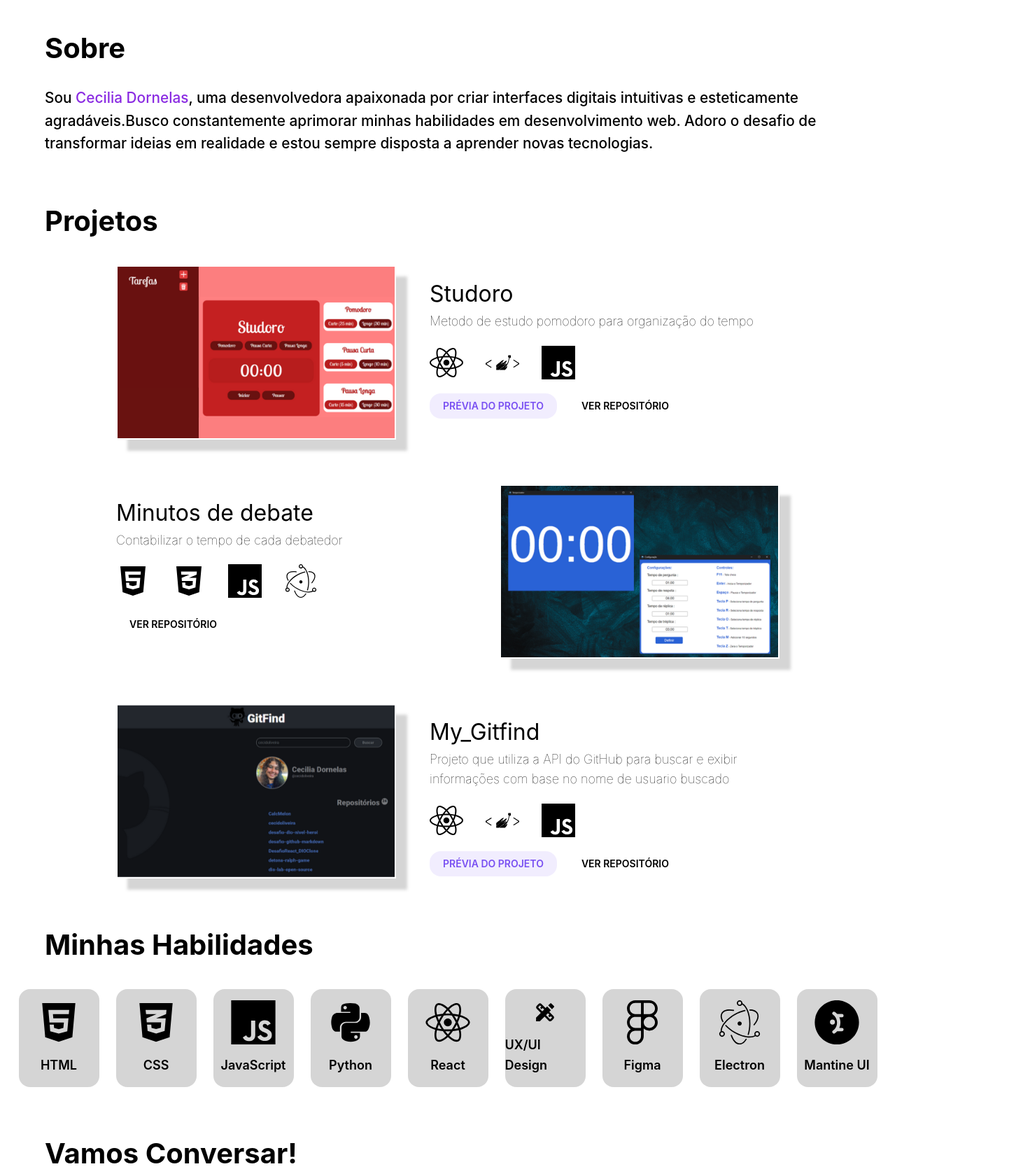
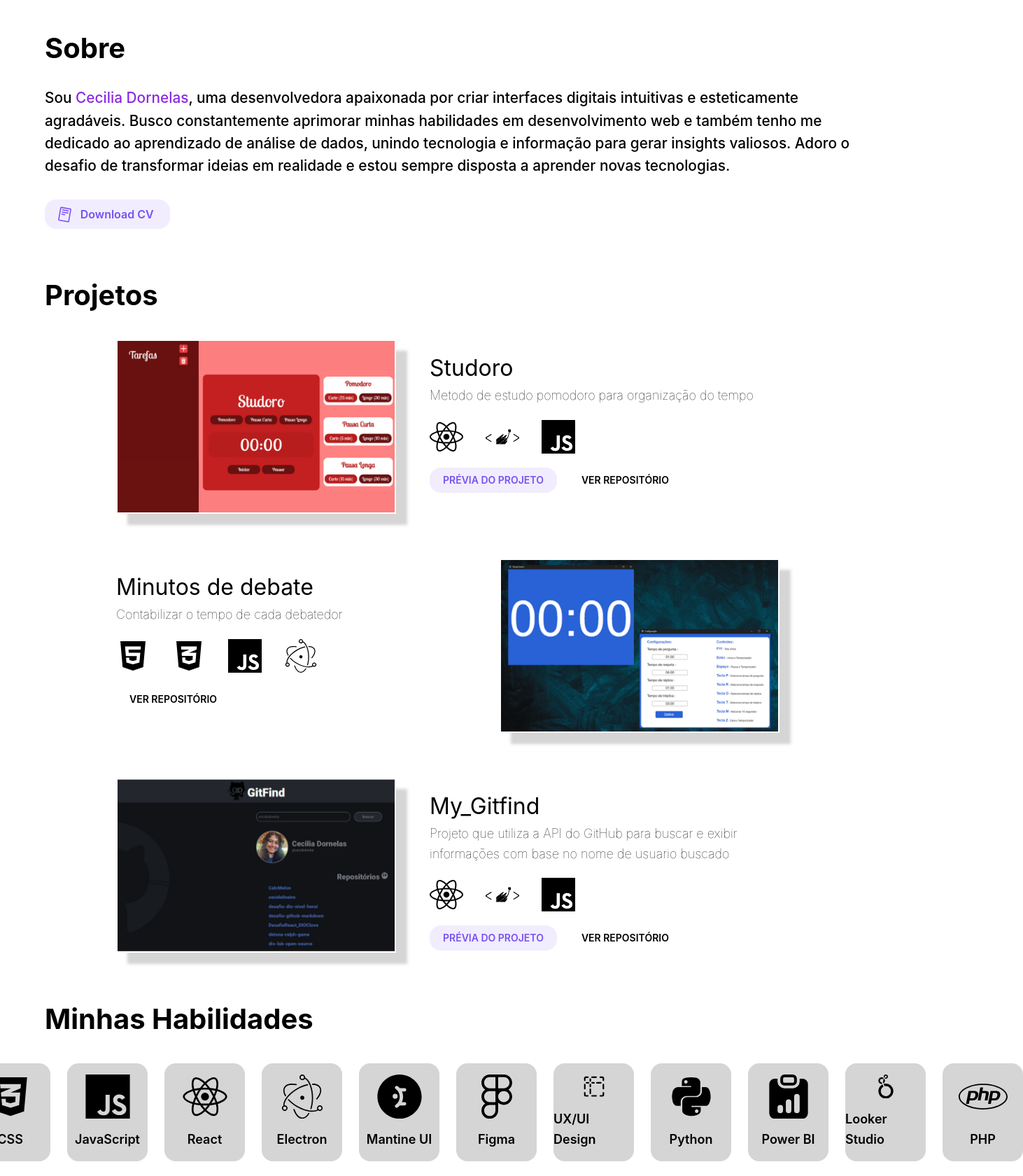
Before and after one commit to cecidoliveira/cecis-portfolio, a React (Vite) app: page / in a window 1280 px wide. Shown: the part 580-2260 px from the top of the page at 70% size, 1462 px wide, since content can reach past the window. Built offline with nearby package versions, Linux system fonts and the light colour scheme.

Commit message:
[feat] update skills and add link download cv

```diff
--- a/src/componentes/sectionAbout/SectionAbout.jsx
+++ b/src/componentes/sectionAbout/SectionAbout.jsx
@@ -1,16 +1,39 @@
-import { Container, Text } from "@mantine/core";
+import { Button, Container, Space, Text } from "@mantine/core";
 import classes from "./sectionAbout.module.css";
+import { PiReadCvLogo } from "react-icons/pi";
 
 const SectionAbout = () => {
+
+    const handleDownload = () => {
+        const link = document.createElement('a');
+        link.href = '/Curriculo_Cecilia.pdf';
+        link.download = 'Curriculo_Cecilia.pdf';
+        document.body.appendChild(link);
+        link.click();
+        document.body.removeChild(link);
+    };
 
     return(
         <Container fluid id="about" className={classes.containerAbout}>
             <h2 className={classes.title} >Sobre</h2>
-            <Text mt={24} className={classes.description}>Sou <span className={classes.highlights}>Cecilia Dornelas</span>, uma desenvolvedora apaixonada por criar interfaces digitais
-                intuitivas e esteticamente agradáveis.Busco constantemente aprimorar minhas habilidades
-                em desenvolvimento web. Adoro o desafio de transformar ideias em realidade e estou sempre
-                disposta a aprender novas tecnologias.
+            <Text mt={24} className={classes.description}>Sou <span className={classes.highlights}>Cecilia Dornelas</span>,
+            uma desenvolvedora apaixonada por criar interfaces digitais intuitivas e esteticamente
+            agradáveis. Busco constantemente aprimorar minhas habilidades em desenvolvimento web e
+            também tenho me dedicado ao aprendizado de análise de dados, unindo tecnologia e
+            informação para gerar insights valiosos. Adoro o desafio de transformar ideias em
+            realidade e estou sempre disposta a aprender novas tecnologias.
             </Text>
+            <Space h="xl"/>
+            <Button
+                target="_blank"
+                variant='light'
+                color="violet"
+                radius='lg'
+                size="md"
+                leftSection={<PiReadCvLogo size={25} />}
+                className={classes.links}
+                onClick={handleDownload}
+            > Download CV</Button>
         </Container>
     );
 }
--- a/src/componentes/sectionAbout/SectionAbout.module.css
+++ b/src/componentes/sectionAbout/SectionAbout.module.css
@@ -14,6 +14,10 @@
 }
 
 .highlights{
+    color: #8a2be2;
+}
+
+.links:hover{
     color: #8a2be2;
 }
 
@@ -43,4 +47,9 @@
     .description{
         font-size: 1rem;
     }
+
+    .links{
+        font-size: 0.8rem;
+        padding: 0 1rem;
+    }
 }
--- a/src/componentes/sectionContact/SectionContact.jsx
+++ b/src/componentes/sectionContact/SectionContact.jsx
@@ -46,7 +46,7 @@ const SectionContact = () => {
                 <Flex align='center' justify='center' className={classes.cardContact}>
                     <ActionIcon
                         component="a"
-                        href="mailto:ceciliadornelas.pb@gmail.com"
+                        href="mailto:cecidoliveira.pb@gmail.com"
                         target="_blank"
                         variant="transparent"
                         color="default"
--- a/src/componentes/sectionHardSkills/SectionHardSkills.jsx
+++ b/src/componentes/sectionHardSkills/SectionHardSkills.jsx
@@ -1,8 +1,9 @@
 import { Container, Flex } from "@mantine/core";
 import classes from "./sectionHardSkills.module.css";
-import { FaReact, FaHtml5, FaCss3Alt, FaPython, FaFigma } from "react-icons/fa";
-import { SiJavascript, SiElectron, SiMantine } from "react-icons/si";
-import { MdDesignServices } from "react-icons/md";
+import { FaReact, FaHtml5, FaCss3Alt, FaPython, FaFigma, FaPhp } from "react-icons/fa";
+import { GoProjectTemplate } from "react-icons/go";
+import { SiJavascript, SiElectron, SiMantine, SiLooker } from "react-icons/si";
+import { BsFillClipboardDataFill } from "react-icons/bs";
 import CardsSkills from "../cardsSkills/CardsSkills";
 const SectionHardSkills = () => {
 
@@ -15,19 +16,23 @@ const SectionHardSkills = () => {
                     <CardsSkills icon={<FaHtml5 size={70}/>} nameIcon='HTML'/>
                     <CardsSkills icon={<FaCss3Alt size={70}/>} nameIcon='CSS'/>
                     <CardsSkills icon={<SiJavascript size={70}/>} nameIcon='JavaScript'/>
+                    <CardsSkills icon={<FaReact size={70}/>} nameIcon='React'/>
+                </div>
+
+                <div className={classes.divCards}>
+                    <CardsSkills icon={<SiElectron size={70}/>} nameIcon='Electron'/>
+                    <CardsSkills icon={<SiMantine size={70}/>} nameIcon='Mantine UI'/>
+                    <CardsSkills icon={<FaFigma size={70}/>} nameIcon='Figma'/>
+                    <CardsSkills icon={<GoProjectTemplate size={70}/>} nameIcon='UX/UI Design'/>
                 </div>
 
                 <div className={classes.divCards}>
                     <CardsSkills icon={<FaPython size={70}/>} nameIcon='Python'/>
-                    <CardsSkills icon={<FaReact size={70}/>} nameIcon='React'/>
-                    <CardsSkills icon={<MdDesignServices size={70}/>} nameIcon='UX/UI Design'/>
+                    <CardsSkills icon={<BsFillClipboardDataFill size={70}/>} nameIcon='Power BI'/>
+                    <CardsSkills icon={<SiLooker size={70}/>} nameIcon='Looker Studio'/>
+                    <CardsSkills icon={<FaPhp size={70}/>} nameIcon='PHP'/>
                 </div>
 
-                <div className={classes.divCards}>
-                    <CardsSkills icon={<FaFigma size={70}/>} nameIcon='Figma'/>
-                    <CardsSkills icon={<SiElectron size={70}/>} nameIcon='Electron'/>
-                    <CardsSkills icon={<SiMantine size={70}/>} nameIcon='Mantine UI'/>
-                </div>
             </Flex>
 
         </Container>
```
Also changed, not shown: 1 other file (tests, documents, lock files or other folders).
